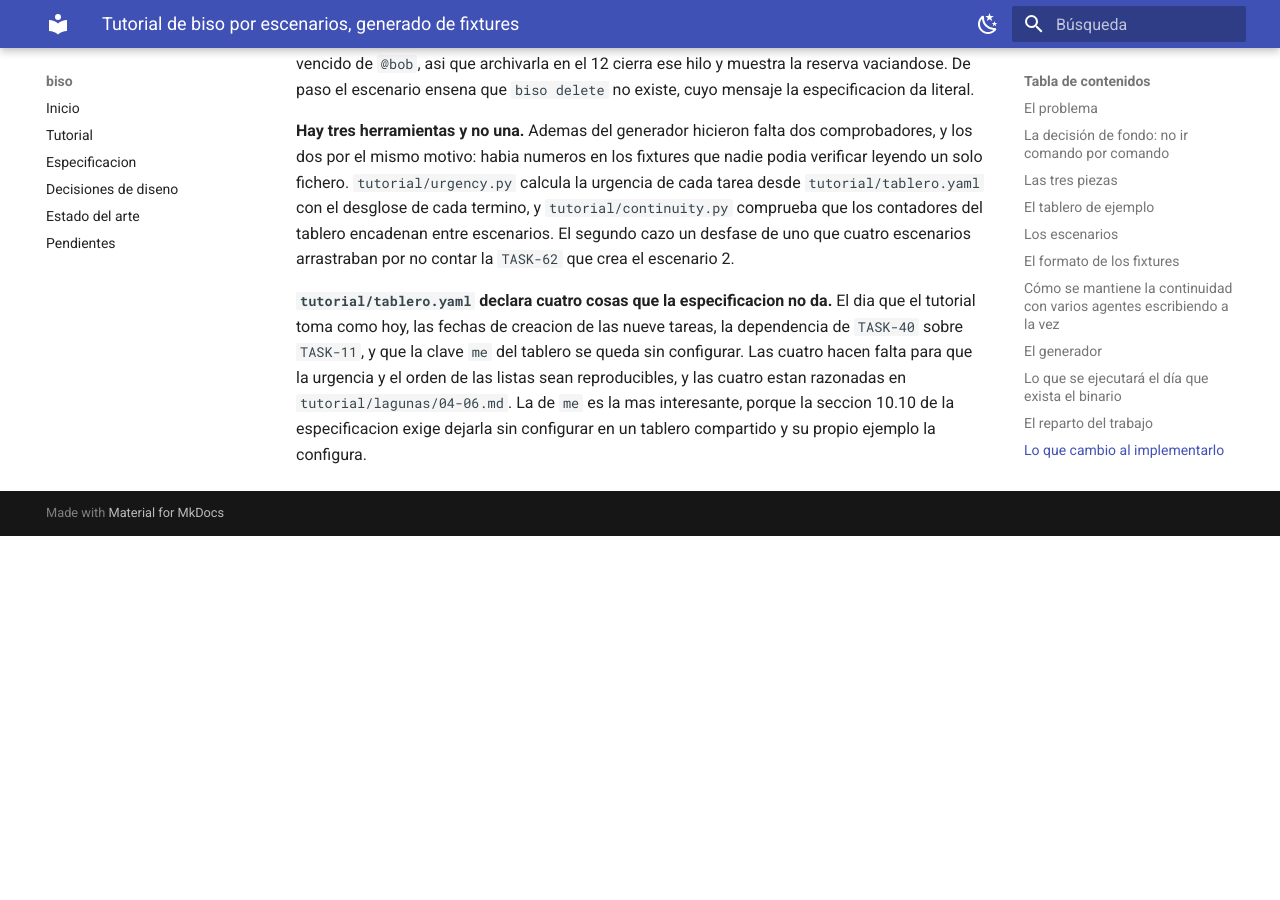
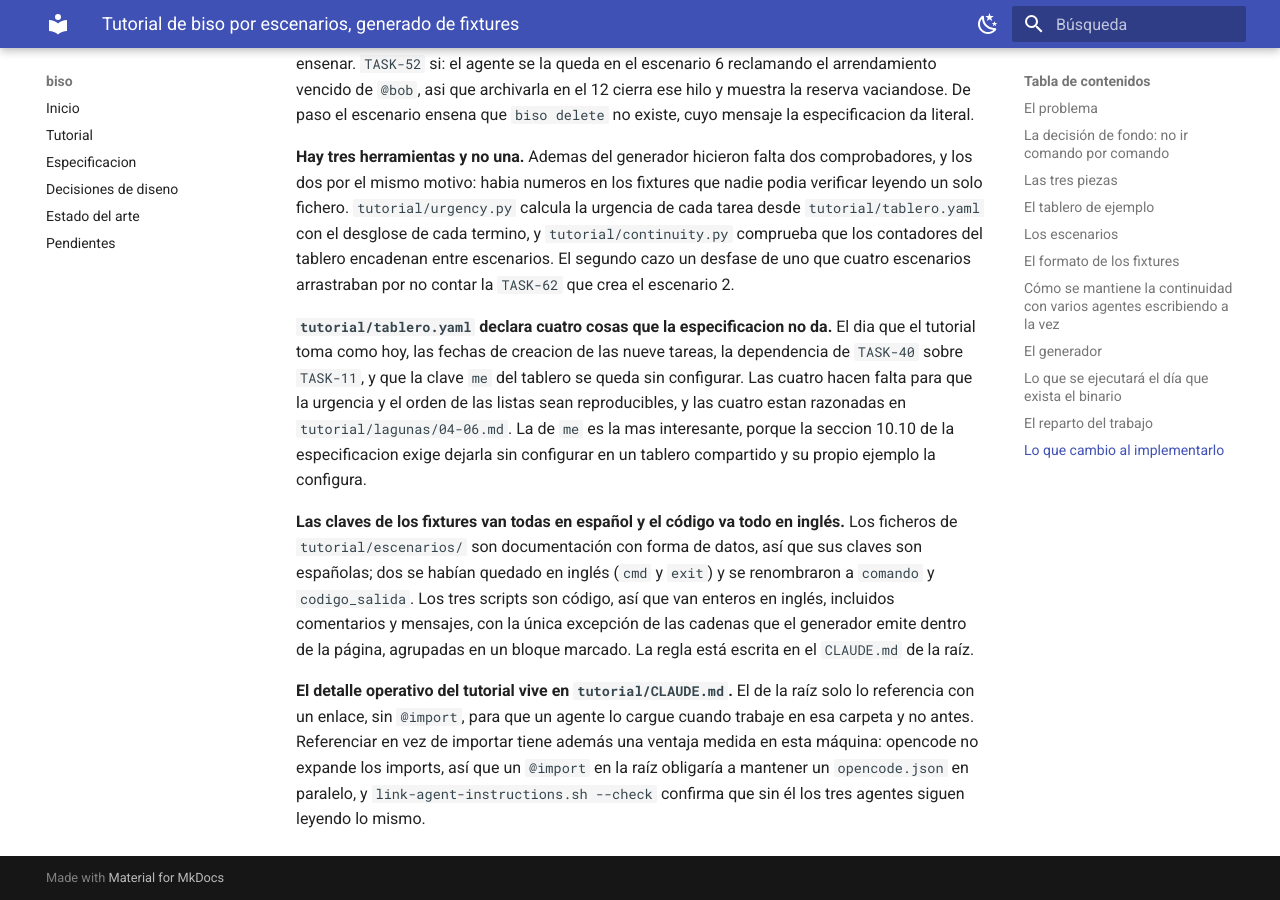
Before and after one commit to avilches/Biso, an MkDocs documentation site: the page built from docs/superpowers/specs/2026-09-10-tutorial-por-escenarios-design.md, in a window 1280 px wide and 900 px high, scrolled down 7189 px. Built offline with MkDocs 1.6.1 and Material for MkDocs 9.7.7, drawn with Linux system fonts in a browser that asks for light colours; before the commit the page ends 7725 px from its top, so only the background shows below that; some of the changed text lies outside the part shown.

Commit message:
Parte el CLAUDE.md y deja en espanol todas las claves de los fixtures
El detalle operativo del tutorial se va a tutorial/CLAUDE.md, y el de la raiz lo
referencia con un enlace en vez de un @import, para que un agente lo cargue
cuando trabaje en esa carpeta y no antes. Referenciar tiene una ventaja medida:
opencode no expande los imports, asi que un @import obligaria a mantener un
opencode.json en paralelo, y link-agent-instructions.sh confirma que sin el los
tres agentes siguen leyendo lo mismo.

Dos claves de los fixtures se habian quedado en ingles, cmd y exit, y pasan a
comando y codigo_salida. Los ficheros de escenarios/ son documentacion con forma
de datos, asi que sus claves van en espanol; el codigo va en ingles, que es lo
que dice la regla.

La pagina generada es identica byte a byte antes y despues, el sitio construye
sin avisos y la cadena de contadores sigue cuadrando en los trece escenarios.

```diff
--- a/docs/superpowers/specs/2026-09-10-tutorial-por-escenarios-design.md
+++ b/docs/superpowers/specs/2026-09-10-tutorial-por-escenarios-design.md
@@ -122,11 +122,11 @@
 pasos:
   - narracion: |
       Prosa que prepara el comando.
-    cmd: biso note TASK-11 "Reescrito el parser de fechas"
+    comando: biso note TASK-11 "Reescrito el parser de fechas"
     salida: |
       warning: TASK-11's lease is held by @sara until 2026-09-08T14:00:00Z
       TASK-11  In Progress  ac 1/2  dod 0/2  urgencia 41
-    exit: 0
+    codigo_salida: 0
     origen: literal SPEC 4.3
     comentario: |
       Opcional. Lo que hay que mirar en esa salida y por qué.
@@ -137,7 +137,7 @@
 - **`salida` es lo que sale por stdout y por stderr juntos**, en el orden en que los ve una persona en
   su terminal, porque es lo que el lector va a comparar. Cuando la distinción importe (que importa en el
   escenario 3), se dice en `comentario`.
-- **`exit` es obligatorio en todos los pasos**, también en los que valen cero. Un tutorial que solo
+- **`codigo_salida` es obligatorio en todos los pasos**, también en los que valen cero. Un tutorial que solo
   declara el código cuando falla enseña que el código solo importa al fallar, y en `biso` es al revés.
 - **`origen` es obligatorio** y solo admite dos formas:
   - `literal SPEC <sección>`: la salida está copiada carácter a carácter del documento.
@@ -182,7 +182,7 @@
 
 - **Marcar las salidas derivadas.** Una nota discreta y consistente junto al bloque, no un aviso
   aparatoso: son la mayoría de los pasos y saturaría la página.
-- **Fallar en vez de generar algo malo.** Si a un paso le falta `exit`, si `origen` no tiene una de las
+- **Fallar en vez de generar algo malo.** Si a un paso le falta `codigo_salida`, si `origen` no tiene una de las
   dos formas admitidas, o si un fichero no es YAML válido, el script termina con código distinto de cero
   y dice qué fichero y qué paso. Un generador que se traga un fixture incompleto y produce una página
   incompleta destruye la única garantía que este diseño ofrece.
@@ -192,11 +192,12 @@
 ## Lo que se ejecutará el día que exista el binario
 
 No se construye ahora, pero el formato está pensado para ello: un script recorrerá los mismos ficheros,
-lanzará cada `cmd` contra un tablero real sembrado con el inventario de arriba, y comparará la salida y
+lanzará cada `comando` contra un tablero real sembrado con el inventario de arriba, y comparará la salida y
 el código con lo declarado. Los ejemplos dejarán de ser simulados y pasarán a ser una batería de pruebas
 de salida literal.
 
-Por eso `cmd` es una línea de comando ejecutable y no una ilustración, y por eso `exit` es obligatorio.
+Por eso `comando` es una línea de comando ejecutable y no una ilustración, y por eso
+`codigo_salida` es obligatorio.
 Cualquier atajo en el formato que hoy parezca inofensivo se paga entonces.
 
 ## El reparto del trabajo
@@ -237,3 +238,16 @@
 `tutorial/lagunas/04-06.md`. La de `me` es la mas interesante, porque la seccion 10.10 de la
 especificacion exige dejarla sin configurar en un tablero compartido y su propio ejemplo la
 configura.
+
+**Las claves de los fixtures van todas en español y el código va todo en inglés.** Los ficheros de
+`tutorial/escenarios/` son documentación con forma de datos, así que sus claves son españolas; dos se
+habían quedado en inglés (`cmd` y `exit`) y se renombraron a `comando` y `codigo_salida`. Los tres
+scripts son código, así que van enteros en inglés, incluidos comentarios y mensajes, con la única
+excepción de las cadenas que el generador emite dentro de la página, agrupadas en un bloque marcado.
+La regla está escrita en el `CLAUDE.md` de la raíz.
+
+**El detalle operativo del tutorial vive en `tutorial/CLAUDE.md`.** El de la raíz solo lo referencia
+con un enlace, sin `@import`, para que un agente lo cargue cuando trabaje en esa carpeta y no antes.
+Referenciar en vez de importar tiene además una ventaja medida en esta máquina: opencode no expande
+los imports, así que un `@import` en la raíz obligaría a mantener un `opencode.json` en paralelo, y
+`link-agent-instructions.sh --check` confirma que sin él los tres agentes siguen leyendo lo mismo.
```
Also changed, not shown: CLAUDE.md (+11 -27 lines), tutorial/CLAUDE.md (added, +118 -0 lines), 14 other files.
